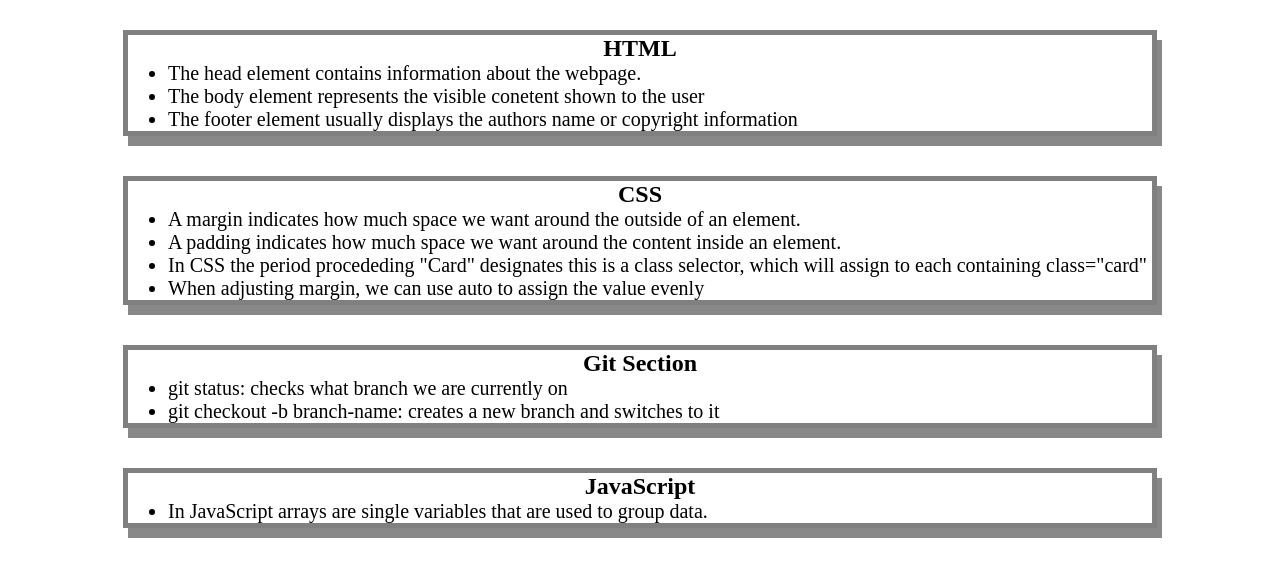
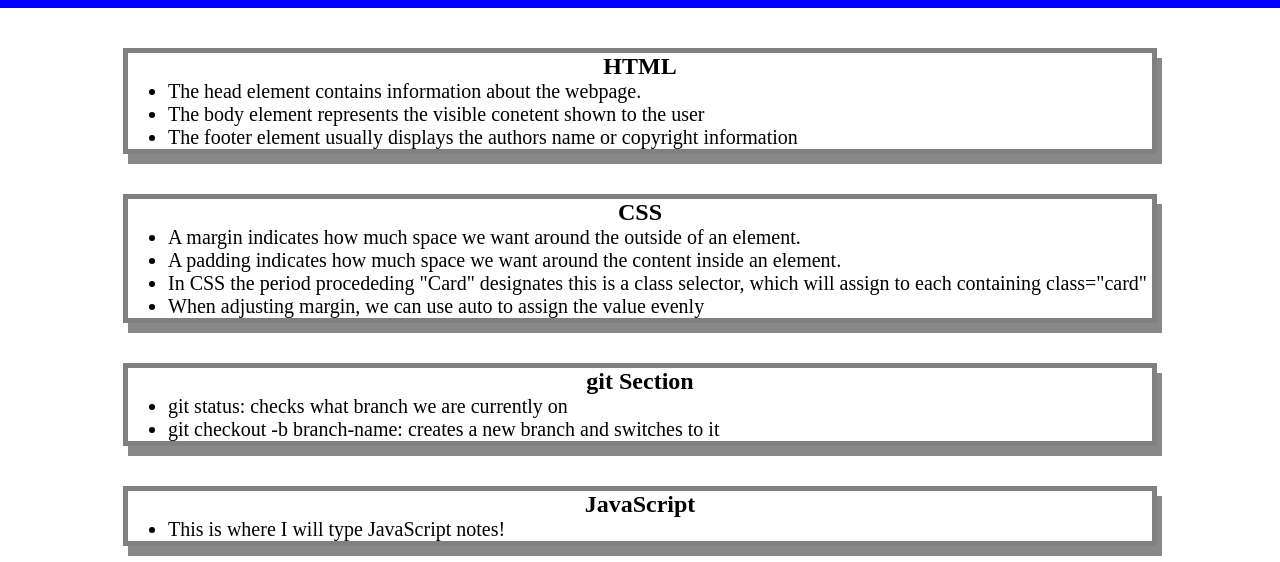
Before and after one commit to Dmason0117/msu-prework-study-guide, a plain HTML site: page index.html in a window 1280 px wide. Shown: the part 130-692 px from the top of the page. Drawn offline with Linux system fonts and the light colour scheme.

Commit message:
Revert "This is the JavaScript portion of application"

```diff
--- a/assets/script.js
+++ /dev/null
@@ -1,19 +0,0 @@
-var topics = ['HTML', 'CSS', 'Git', 'JavaScript'];
-
-for (var x = 0; x < topics.length; x++) {
- console.log(topics[x]);
-}
-
-/*
-if (topic === 'HTML') {
-  console.log("Let's study HTML!");
-} else if (topic === 'CSS') {
-  console.log("Let's study CSS!");
-} else if (topic === 'Git') {
-  console.log("Let's study Git!");
-} else if (topic === 'JavaScript') {
-  console.log("Let's study JavaScript!");
-} else {
-  console.log('Please try again!');
-}
-*/
--- a/index.html
+++ b/index.html
@@ -4,15 +4,13 @@
     <meta charset="UTF-8" />
     <meta http-equiv="X-UA-Compatible" content="IE=edge" />
     <meta name="viewport" content="width=device-width, initial-scale=1.0" />
-    <link rel="stylesheet" href="./assets/style.css"/>
+    <link rel="stylesheet" href="./assets/style.css"
     <title>Prework Study Guide</title>
-
   </head>
   <body>
     <header id="top">
       <h1>Prework Study Guide</h1>
       <img src="./assets/bowtie-cat.png" alt="Profile image of cat wearing a bow tie." />
-      <h2>✨ Open the Console to See What's Happening ✨</h2>
     </header>
     <main>
       <section class="card" id="html-section">
@@ -35,7 +33,7 @@
       </section>
 
       <section class="card" id="git section">
-       <h2>Git Section</h2>
+       <h2>git Section</h2>
        <ul>
           <li>git status: checks what branch we are currently on</li>
           <li>git checkout -b branch-name: creates a new branch and switches to it</li>
@@ -44,7 +42,7 @@
       <section class="card" id="javascript-section">
        <h2>JavaScript</h2>
        <ul>
-          <li>In JavaScript arrays are single variables that are used to group data.</li>
+          <li>This is where I will type JavaScript notes!</li>
        </ul>
       </section>
     </main>
@@ -52,6 +50,5 @@
     <footer>
       <p>I can code!</p>
     </footer>
-    <script src="./assets/script.js"></script>
   </body>
 </html>
```
